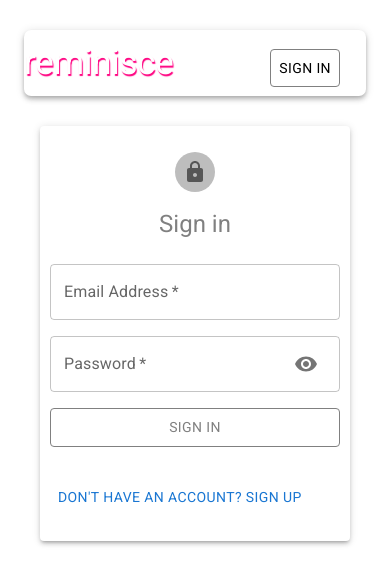
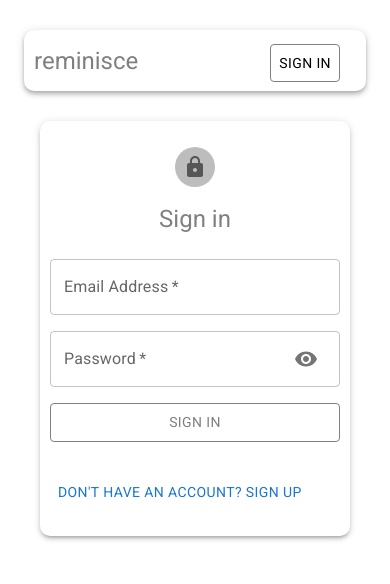
Before and after one commit to rugvedwagh/flicklog, a React (Create React App) app in the folder client/: page /auth in a window 390 px wide. Shown: the top 584 px of the page. Built offline with nearby package versions, Linux system fonts and the light colour scheme.

Commit message:
made comments responsive

```diff
--- a/client/src/components/Auth/Auth.js
+++ b/client/src/components/Auth/Auth.js
@@ -39,8 +39,8 @@ const SignUp = () => {
     const handleChange = (e) => setForm({ ...form, [e.target.name]: e.target.value });
 
     return (
-        <Container component="main" maxWidth="xs">
-            <Paper className='paper' elevation={3}>
+        <Container component="main" maxWidth="xs" >
+            <Paper className='paper' elevation={3} style={{borderRadius:'10px'}}>
                 <Avatar className='avatar'>
                     <LockRoundedIcon color="action" />
                 </Avatar>
--- a/client/src/components/Navbar/Navbar.js
+++ b/client/src/components/Navbar/Navbar.js
@@ -44,7 +44,10 @@ const Navbar = () => {
         <AppBar className="appBar" position="static" color="inherit">
             <div className='navbar'>
                 <div className='brandContainer'>
-                    <Typography component={Link} fontSize={35} to="/posts" className="heading" variant="h2" align="center">reminisce</Typography>
+                    <Link to="/posts" className='headingcontainer'>
+                        <div className="heading" align="center" style={{textAlign:'center   '}}>reminisce</div>
+                    </Link>
+                    {/* <Typography component={Link} fontSize={35} to="/posts" className="heading" variant="h2" align="center">reminisce</Typography> */}
                 </div>
                 <Toolbar className='toolbar'>
                     {user?.result ? (
--- a/client/src/components/Navbar/styles.css
+++ b/client/src/components/Navbar/styles.css
@@ -1,5 +1,7 @@
+@import url('https://fonts.googleapis.com/css2?family=Roboto:wght@400;700&display=swap');
+
 .appBar {
-    border-radius: 7px;
+    border-radius: 10px;
     margin: 30px 0;
     display: flex;
     flex-direction: row;
@@ -21,15 +23,20 @@
     padding-left: 20px;
 }
 
+.headingcontainer {
+    text-decoration: none;
+    padding: 0px;
+}
+
 .heading {
+    font-size: 30px;
+    /* color: #ff00ae; */
     color: grey;
     text-decoration: none;
-    margin-right: auto;
-    /* change to below */
-    color: white;
-    margin-right: auto;
-    text-decoration: none;
-    text-shadow: 1px 2px 1px rgb(255, 0, 128);
+    padding: 0px;
+    font-family: 'Roboto', sans-serif;
+    justify-content: center;
+    text-align: center;
 }
 
 .userName {
@@ -80,15 +87,12 @@
 
     .heading {
         margin-right: 0px;
-        margin-bottom: 10px;
+        font-size: 24px;
+        margin-left: 10px;
     }
 
     .toolbar {
-        margin-top: 10px;
-    }
-
-    .logout {
-        margin: 0px;
+        margin-top: 5px;
     }
 
     .userName {
--- a/client/src/components/PostDetails/CommentsSection.jsx
+++ b/client/src/components/PostDetails/CommentsSection.jsx
@@ -1,7 +1,7 @@
-import React, { useState, useRef } from 'react'
-import { Typography, TextField, Button } from '@mui/material'
-import { useDispatch } from 'react-redux'
-import { commentPost } from '../../actions/posts'
+import { Typography, TextField, Button } from '@mui/material';
+import { commentPost } from '../../actions/posts';
+import { useDispatch } from 'react-redux';
+import React, { useState } from 'react';
 
 const CommentsSection = ({ post }) => {
     const [comments, setComments] = useState(post?.comments)
@@ -22,25 +22,22 @@ const CommentsSection = ({ post }) => {
         <div className="commentsOuterContainer">
             <div className="commentsInnerContainer">
                 <Typography gutterBottom variant='h6'>Comments</Typography>
-                {/* {comments.map((comment, i) => (
-                    <Typography key={i} gutterBottom variant='subtitle1'>
-                        {comment}
-                    </Typography>
-                ))} */}
                 {comments.map((comment, i) => {
                     // Split the comment into user's name and comment text
                     const [name, text] = comment.split(': ');
 
                     return (
                         <Typography key={i} gutterBottom variant='subtitle1'>
-                            <span style={{ color: 'grey' }}>{name}:</span> <span>{text}</span>
+                            <span style={{ color: 'black', fontWeight: 'bold' }}>{name} :</span> <span>{text}</span>
                         </Typography>
                     );
                 })}
             </div>
             {user?.result?.name && (
-                <div style={{ width: '50%' }}>
-                    <Typography gutterBottom variant='h6' style={{ color: 'grey' }}>Write a Comment</Typography>
+                <div className='write-comment'>
+                    <Typography gutterBottom variant='h6' style={{ color: 'grey' }}>
+                        Write a Comment
+                    </Typography>
                     <TextField
                         fullWidth
                         rows={3}
@@ -50,7 +47,9 @@ const CommentsSection = ({ post }) => {
                         value={comment}
                         onChange={(e) => setComment(e.target.value)}
                     />
-                    <Button style={{ marginTop: '10px', border: '1px solid grey', color: 'black' }} fullWidth
+                    <Button
+                        style={{ marginTop: '10px', border: '1px solid grey', color: 'black' }}
+                        fullWidth
                         disabled={!comment}
                         onClick={handleClick}
                     >
--- a/client/src/components/PostDetails/PostDetails.jsx
+++ b/client/src/components/PostDetails/PostDetails.jsx
@@ -21,15 +21,7 @@ const PostDetails = () => {
 
     if (isLoading) {
         return (
-            <CircularProgress style={{
-                width: '75px',
-                height: '75px',
-                position: 'absolute',
-                top: '43%',
-                left: '48%',
-                transform: 'translate(-43%, -48%)',
-                color: 'grey',
-            }} />
+            <CircularProgress className='loader' color='grey' size='4rem'/>
         );
     }
 
@@ -43,6 +35,7 @@ const PostDetails = () => {
                 <hr />
                 <Typography variant="h6"><span style={{color:'grey'}}>Posted by</span>: {post.name}</Typography>
                 <Typography variant="body1" style={{ color: 'grey' }}>{moment(post.createdAt).fromNow()}</Typography>
+                <hr />
                 <CommentsSection post={post}/>
             </div>
             <div className='second'>
--- a/client/src/components/PostDetails/postdetail.css
+++ b/client/src/components/PostDetails/postdetail.css
@@ -4,7 +4,7 @@
     display: flex;
     justify-content: space-between;
     background-color: white;
-    border-radius: 7px;
+    border-radius: 10px;
     padding: 20px;
     font-family: 'Roboto', sans-serif;
     box-shadow: rgba(0, 0, 0, 0.35) 0px 5px 15px;
@@ -27,13 +27,13 @@
     height: auto;
 }
 
-.body1{
+.body1 {
     color: grey;
 }
 
 @media only screen and (max-width: 600px) {
     .main {
-        flex-direction: column;
+        flex-direction: column-reverse;
         padding: 10px;
     }
 
@@ -47,14 +47,35 @@
         max-width: 100%;
         border-radius: 8px;
     }
+
+    .commentsOuterContainer {
+        display: flex;
+        flex-direction: column;
+        align-items: center;
+    }
+
+    .commentsInnerContainer {
+        margin-top: 10px;
+        width: 90%;
+    }
+
+    .writeCommentContainer {
+        width: 90%;
+    }
+
+    .write-comment {
+        width: 100%;
+        margin-top: 10px;
+    }
 }
 
-.loading {
+.loader {
+    width: 10%;
+    max-width: 75px;
+    height: auto;
     position: absolute;
-    top: 50%;
-    left: 50%;
-    transform: translate(-50%, -50%);
-    display: flex;
-    align-items: center;
-    justify-content: center;
+    top: 45%;
+    left: 48%;
+    transform: translate(-45%, -48%);
+    color: grey;
 }
--- a/client/src/components/Posts/Post/Post.js
+++ b/client/src/components/Posts/Post/Post.js
@@ -21,7 +21,7 @@ const Post = ({ post, setCurrentId }) => {
     }
 
     return (
-        <Card className='card' raised elevation={6}>
+        <Card className='card' raised elevation={6} style={{borderRadius:'10px'}}>
             <CardMedia onClick={openPost} className='media' image={post.selectedfile} title={post.title} />
             <div className='overlay'>
                 <Typography variant="h6">
--- a/client/src/components/Posts/Post/post.css
+++ b/client/src/components/Posts/Post/post.css
@@ -17,7 +17,6 @@
   display: flex;
   flex-direction: column;
   justify-content: space-between;
-  border-radius: 10px;
   height: 100%;
   position: relative;
 }
--- a/client/src/components/Posts/Posts.js
+++ b/client/src/components/Posts/Posts.js
@@ -15,7 +15,7 @@ const Posts = ({ setCurrentId }) => {
     )
 
     return (
-        isLoading ? <CircularProgress style={{ margin: '180px 50%', height: '75px', width: '75px', color: 'grey' }} /> : (
+        isLoading ? <CircularProgress size='4rem' color='grey' className='loading' /> : (
             <Grid className='container' container alignItems="stretch" spacing={4}>
                 {posts.map((post) => (
                     <Grid key={post._id} item xs={12} sm={6} lg={4}>
--- a/client/src/components/Posts/styles.css
+++ b/client/src/components/Posts/styles.css
@@ -17,3 +17,15 @@
     color: grey;
     font-size: 30px;
 }
+
+.loading {
+    color: grey;
+    width: 10%;
+    max-width: 75px;
+    height: auto;
+    position: absolute;
+    top: 45%;
+    left: 49%;
+    transform: translate(-45%, -49%);
+    color: grey;
+}
```
Also changed, not shown: client/src/components/Userinfo/Userinfo.js (+4 -4 lines).
